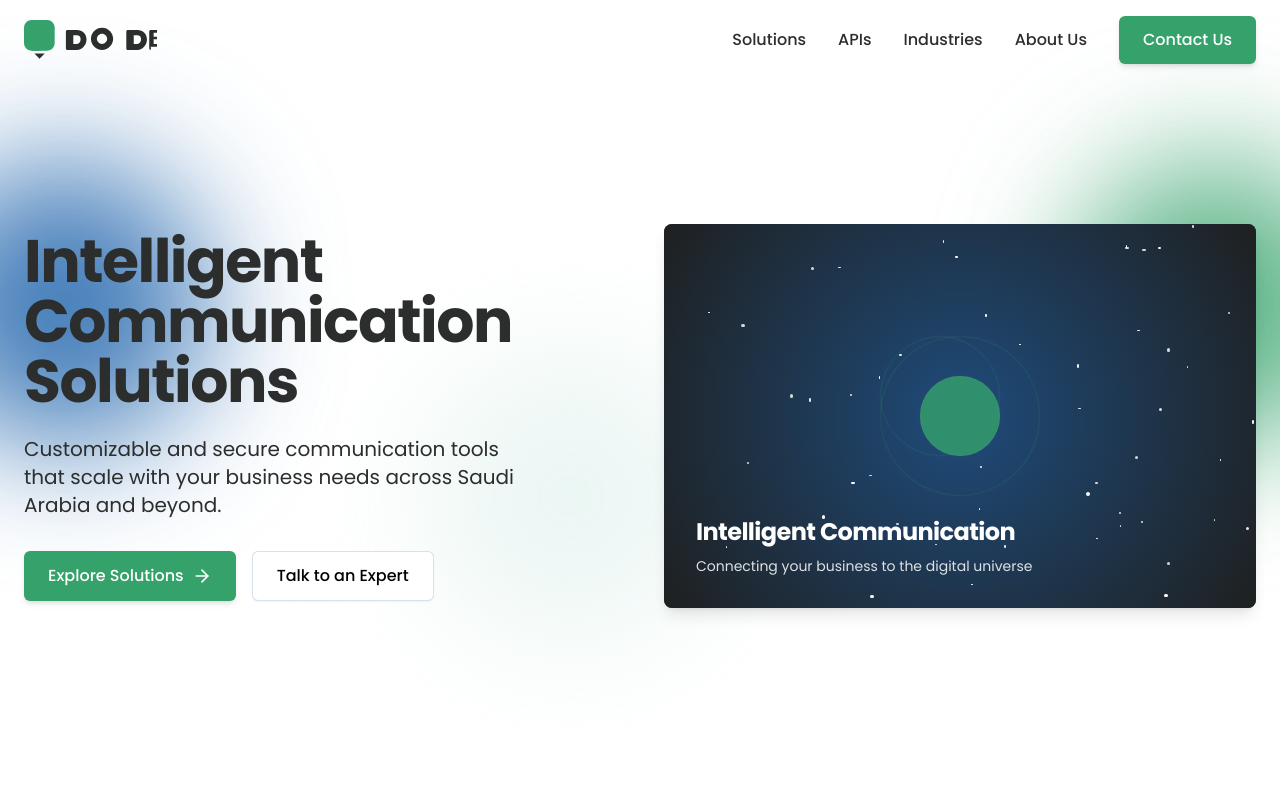
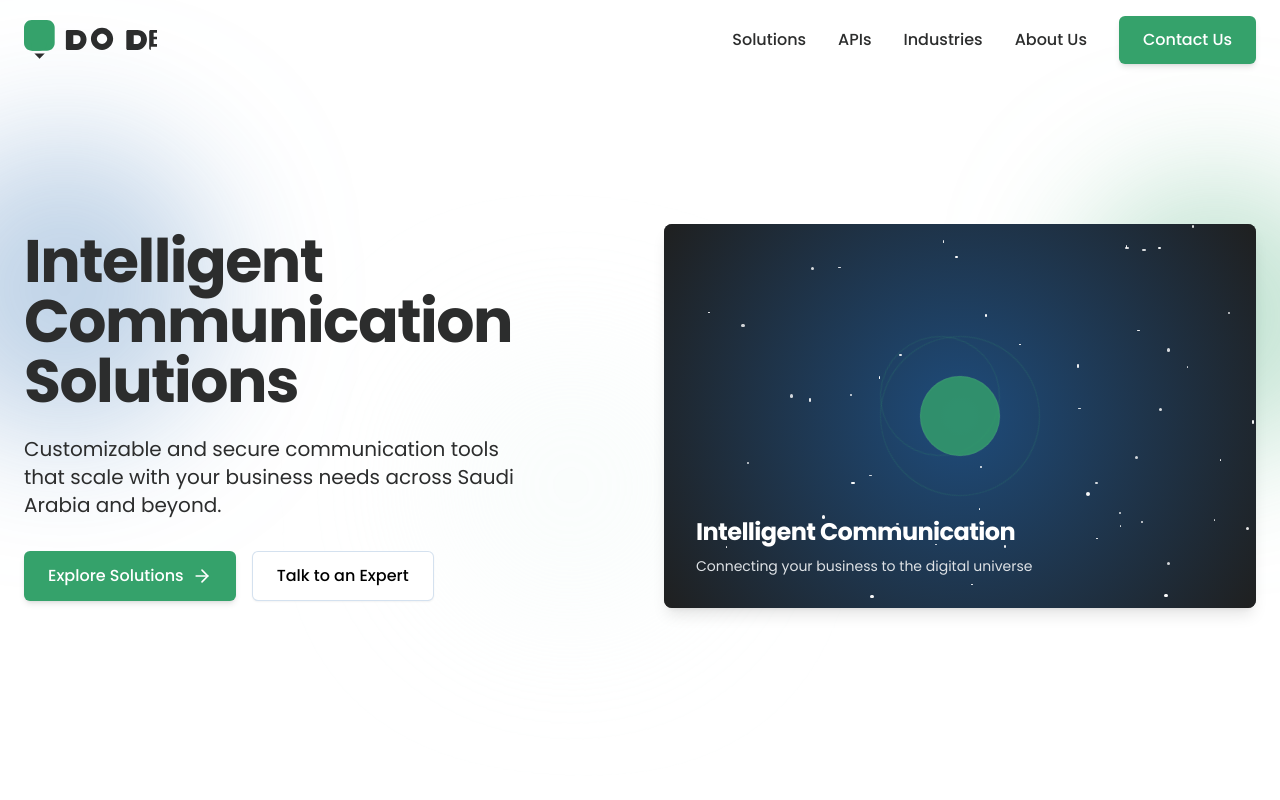
Before and after one commit to omar-marzook/deewan-spark-flow, a React (Vite) app: page / in a window 1280 px wide. Shown: the top 800 px of the page. Built offline with nearby package versions, Linux system fonts and the light colour scheme.

Commit message:
feat: Animate background circles in Hero and Products
Adds subtle, slow animations to the background circles in the Hero and Products sections to enhance the visual aesthetic.

```diff
--- a/src/components/Hero.tsx
+++ b/src/components/Hero.tsx
@@ -1,10 +1,22 @@
 import { ArrowRight } from 'lucide-react';
 const Hero = () => {
   return <section className="min-h-screen pt-24 pb-16 flex items-center relative overflow-hidden">
-      {/* Background Gradient Elements */}
-      <div className="absolute top-40 -left-20 w-72 h-72 bg-deewan-secondary rounded-full mix-blend-multiply filter blur-3xl opacity-30 animate-pulse-slow"></div>
-      <div className="absolute top-40 -right-20 w-72 h-72 bg-deewan-primary rounded-full mix-blend-multiply filter blur-3xl opacity-30 animate-pulse-slow delay-700"></div>
-      <div className="absolute bottom-40 left-1/3 w-72 h-72 rounded-full mix-blend-multiply filter blur-3xl opacity-20 animate-pulse-slow delay-1000 bg-[DEE2E6] bg-[#e6f4f1]"></div>
+      {/* Animated Background Gradient Elements */}
+      <div className="absolute top-40 -left-20 w-72 h-72 bg-deewan-secondary rounded-full
+        mix-blend-multiply filter blur-3xl opacity-30
+        animate-[float_20s_ease-in-out_infinite] hover:opacity-40 transition-opacity"
+      ></div>
+      <div className="absolute top-40 -right-20 w-72 h-72 bg-deewan-primary rounded-full
+        mix-blend-multiply filter blur-3xl opacity-30
+        animate-[float-delay_25s_ease-in-out_infinite] hover:opacity-40 transition-opacity"
+      ></div>
+      <div className="absolute bottom-40 left-1/3 w-72 h-72 rounded-full
+        mix-blend-multiply filter blur-3xl opacity-20
+        animate-[float-reverse_22s_ease-in-out_infinite] hover:opacity-30 transition-opacity
+        bg-[#e6f4f1]"
+      ></div>
+
+      {/* Keep existing content */}
 
       <div className="container mx-auto px-4 md:px-6 relative z-10">
         <div className="grid grid-cols-1 lg:grid-cols-2 gap-12 items-center">
@@ -73,4 +85,5 @@ const Hero = () => {
       </div>
     </section>;
 };
+
 export default Hero;
--- a/src/components/ProductsTabbedLayout.tsx
+++ b/src/components/ProductsTabbedLayout.tsx
@@ -1,4 +1,3 @@
-
 import { useState } from 'react';
 import { Tabs, TabsList, TabsTrigger, TabsContent } from "@/components/ui/tabs";
 import {
@@ -103,11 +102,17 @@ const ProductsTabbedLayout = () => {
 
   return (
     <section id="product-section-tabs" className="py-24 relative overflow-hidden">
-      {/* Enhanced glassmorphic background elements */}
+      {/* Enhanced animated glassmorphic background elements */}
       <div className="absolute inset-0 bg-gradient-to-br from-white/40 via-gray-50/30 to-white/40 backdrop-blur-sm -z-10"></div>
-      <div className="absolute top-40 left-10 w-96 h-96 bg-deewan-primary/20 rounded-full filter blur-3xl -z-5"></div>
-      <div className="absolute bottom-40 right-10 w-96 h-96 bg-deewan-secondary/20 rounded-full filter blur-3xl -z-5"></div>
-      <div className="absolute top-1/4 left-1/2 -translate-x-1/2 w-full h-96 bg-deewan-primary/5 rounded-full filter blur-3xl -z-5"></div>
+      <div className="absolute top-40 left-10 w-96 h-96 bg-deewan-primary/20 rounded-full
+        filter blur-3xl -z-5 animate-[float_30s_ease-in-out_infinite]"
+      ></div>
+      <div className="absolute bottom-40 right-10 w-96 h-96 bg-deewan-secondary/20 rounded-full
+        filter blur-3xl -z-5 animate-[float-delay_35s_ease-in-out_infinite]"
+      ></div>
+      <div className="absolute top-1/4 left-1/2 -translate-x-1/2 w-full h-96 bg-deewan-primary/5 rounded-full
+        filter blur-3xl -z-5 animate-[float-reverse_40s_ease-in-out_infinite]"
+      ></div>
 
       <div className="container mx-auto px-4 md:px-6 relative z-10">
         <div className="text-center max-w-3xl mx-auto mb-16">
--- a/tailwind.config.ts
+++ b/tailwind.config.ts
@@ -1,4 +1,3 @@
-
 import type { Config } from "tailwindcss";
 
 export default {
@@ -116,13 +115,28 @@ export default {
 					'50%': {
 						opacity: '0.8'
 					}
-				}
+				},
+				'float': {
+					'0%, 100%': { transform: 'translateY(0) scale(1)' },
+					'50%': { transform: 'translateY(-20px) scale(1.05)' },
+				},
+				'float-delay': {
+					'0%, 100%': { transform: 'translateY(0) scale(1)' },
+					'50%': { transform: 'translateY(20px) scale(0.95)' },
+				},
+				'float-reverse': {
+					'0%, 100%': { transform: 'translateY(0) rotate(0)' },
+					'50%': { transform: 'translateY(-15px) rotate(5deg)' },
+				},
 			},
 			animation: {
 				'accordion-down': 'accordion-down 0.2s ease-out',
 				'accordion-up': 'accordion-up 0.2s ease-out',
 				'fade-in': 'fade-in 0.5s ease-out',
-				'pulse-slow': 'pulse-slow 4s ease-in-out infinite'
+				'pulse-slow': 'pulse-slow 4s ease-in-out infinite',
+				'float': 'float 20s ease-in-out infinite',
+				'float-delay': 'float-delay 25s ease-in-out infinite',
+				'float-reverse': 'float-reverse 22s ease-in-out infinite',
 			}
 		}
 	},
```
